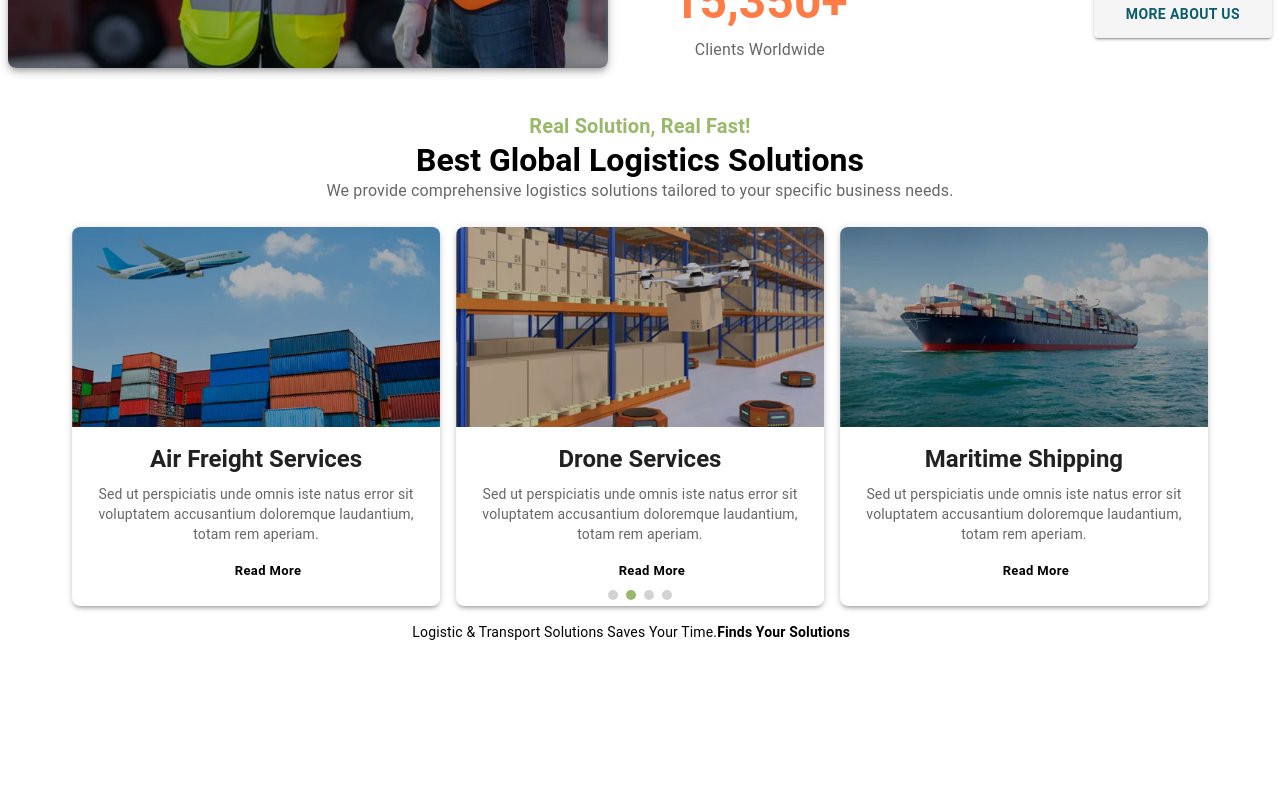
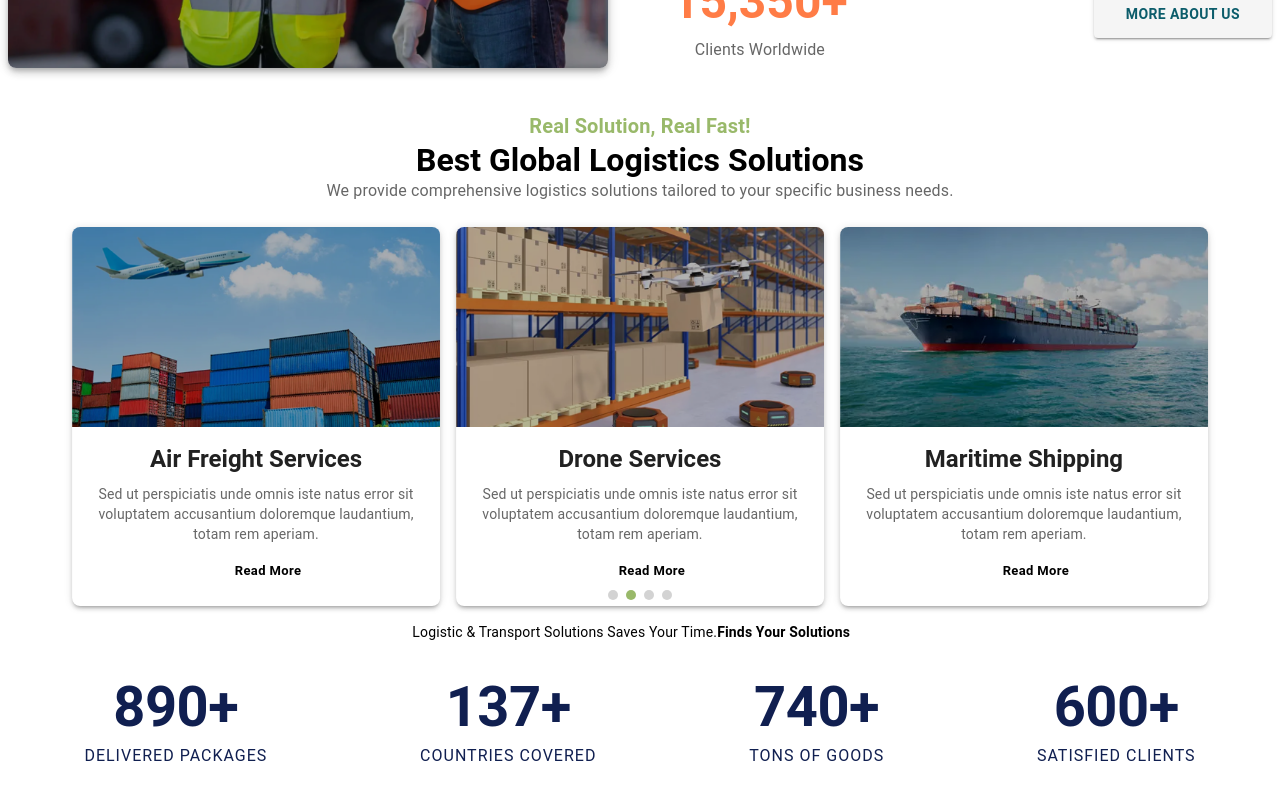
Before and after one commit to Gihan76/cargo-ton, a React (Vite) app: page / in a window 1280 px wide. Shown: the part 1096-1896 px from the top of the page. Before the commit the page ends 1746 px from the top, so only its background shows below. Built offline with nearby package versions, Linux system fonts and the light colour scheme; some icons are missing.

Commit message:
stat section implemented

```diff
--- a/src/App.jsx
+++ b/src/App.jsx
@@ -1,3 +1,4 @@
+import { CounterSection } from "./components/CounterSection/CounterSection"
 import { HeaderComp } from "./components/header"
 import { ServicesSection } from "./components/ServicesSection/ServicesSection"
 import { Slider } from "./components/Slider"
@@ -10,6 +11,7 @@ function App() {
       <Slider />
       <WelcomeSection />
       <ServicesSection />
+      <CounterSection />
     </>
   )
 }
--- /dev/null
+++ b/src/components/CounterSection/CounterItem.jsx
@@ -0,0 +1,85 @@
+import { useState, useEffect, useRef } from 'react';
+import { Box, Typography, useTheme, useMediaQuery } from '@mui/material';
+
+export const CounterItem = ({ target = 0, suffix = "", label = "", duration = 2000 }) => {
+    const [count, setCount] = useState(0);
+    const [hasAnimated, setHasAnimated] = useState(false);
+    const ref = useRef(null);
+    const theme = useTheme();
+    const isMobile = useMediaQuery(theme.breakpoints.down('sm'));
+
+    useEffect(() => {
+        if (hasAnimated) return;
+        const observer = new IntersectionObserver(
+            ([entry]) => {
+                if (entry.isIntersecting) {
+                    setHasAnimated(true);
+                    animateCount();
+                    observer.disconnect();
+                }
+            },
+            { threshold: 0.5 }
+        );
+        if (ref.current) {
+            observer.observe(ref.current);
+        }
+        return () => {
+            if (observer) observer.disconnect();
+        };
+    }, [hasAnimated]);
+
+    const animateCount = () => {
+        const startTime = Date.now();
+        const updateCount = () => {
+            const elapsed = Date.now() - startTime;
+            const progress = Math.min(elapsed / duration, 1);
+            const currentCount = Math.floor(progress * target);
+
+            setCount(currentCount);
+
+            if (progress < 1) {
+                requestAnimationFrame(updateCount);
+            } else {
+                setCount(target);
+            }
+        };
+        requestAnimationFrame(updateCount);
+    };
+
+
+    return (
+        <Box
+            ref={ref}
+            sx={{
+                textAlign: 'center',
+                py: 4,
+            }}
+        >
+            <Typography
+                variant="h2"
+                component="div"
+                sx={{
+                    fontWeight: 'bold',
+                    color: '#101f50',
+                    fontSize: isMobile ? '2.5rem' : '3.5rem',
+                    transition: 'transform 0.3s ease',
+                    '&:hover': {
+                        transform: 'scale(1.30)',
+                    },
+                }}
+            >
+                {count.toLocaleString()}{suffix}
+            </Typography>
+            <Typography
+                variant="subtitle1"
+                sx={{
+                    color: '#101f50',
+                    textTransform: 'uppercase',
+                    letterSpacing: '1px'
+                }}
+            >
+                {label}
+            </Typography>
+        </Box>
+    )
+}
--- /dev/null
+++ b/src/components/CounterSection/CounterSection.jsx
@@ -0,0 +1,49 @@
+import { Box, useMediaQuery, useTheme } from '@mui/material'
+import { CounterItem } from './CounterItem'
+
+const counterData = [
+    {
+        target: 890,
+        suffix: "+",
+        label: "Delivered packages",
+    },
+    {
+        target: 137,
+        suffix: "+",
+        label: "Countries Covered",
+    },
+    {
+        target: 740,
+        suffix: "+",
+        label: "Tons of Goods",
+    },
+    {
+        target: 600,
+        suffix: "+",
+        label: "Satisfied Clients",
+    },
+];
+
+export const CounterSection = () => {
+    const theme = useTheme();
+    const isMobile = useMediaQuery(theme.breakpoints.down('md'));
+
+    return (
+        <Box
+            sx={{
+                display: 'flex',
+                flexDirection: isMobile ? 'column' : 'row',
+                justifyContent: 'space-around',
+            }}
+        >
+            {counterData.map((item, index) => (
+                <CounterItem
+                    key={index}
+                    target={item.target}
+                    suffix={item.suffix}
+                    label={item.label}
+                />
+            ))}
+        </Box>
+    )
+}
```
